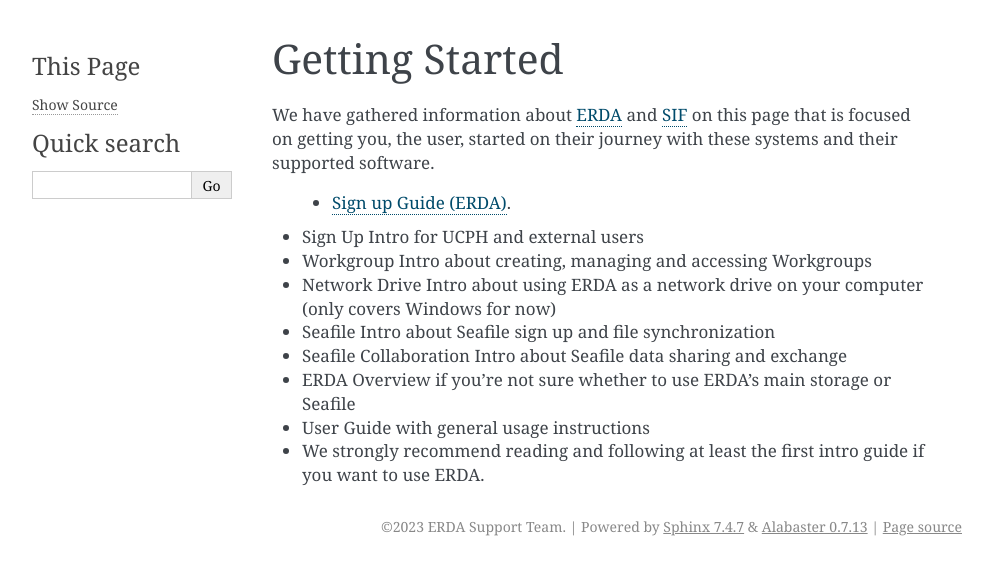
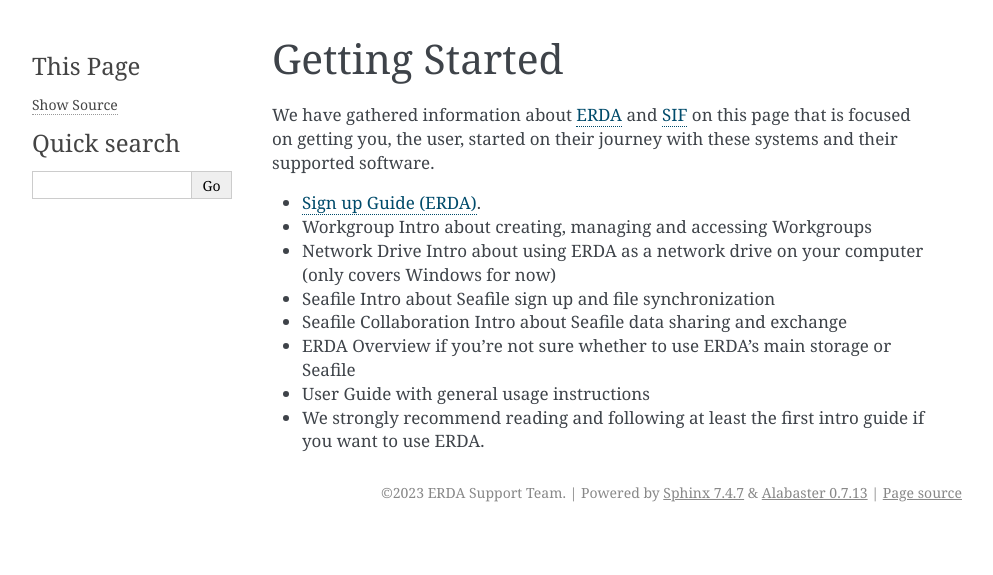
Before and after one commit to ucphhpc/migrid-user-docs, a Sphinx documentation site: the page built from docs/sections/getting-started/index.rst, in a window 1280 px wide. Shown: the top 575 px of the page, without its empty margins (148-1141 px from the left). Built offline with Sphinx 7.4.7, drawn with Linux system fonts in a browser that asks for light colours.

```diff
--- a/docs/sections/getting-started/index.rst
+++ b/docs/sections/getting-started/index.rst
@@ -6,9 +6,7 @@
 that is focused on getting you, the user, started on their journey with these systems and their supported software.
 
 
- * :ref:`erda-signup-start`.
-
-* Sign Up Intro for UCPH and external users
+* :ref:`erda-signup-start`.
 * Workgroup Intro about creating, managing and accessing Workgroups
 * Network Drive Intro about using ERDA as a network drive on your computer (only covers Windows for now)
 * Seafile Intro about Seafile sign up and file synchronization
```
Also changed, not shown: .readthedocs.yaml.
